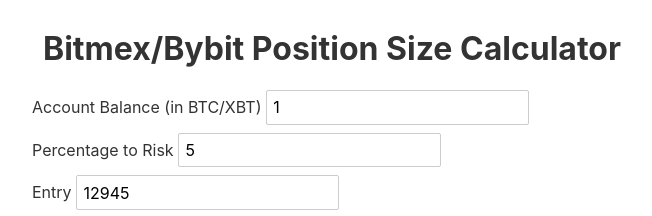
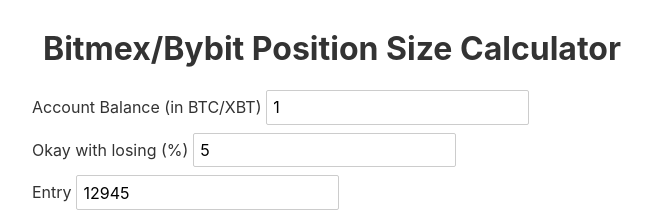
Before and after one commit to aviaryan/bitmex-position-size-calculator, a Svelte app: page / in a window 1280 px wide. Shown: the top 216 px of the page, without its empty margins (308-960 px from the left). Built offline with nearby package versions, Linux system fonts and the light colour scheme.

Commit message:
change text

```diff
--- a/src/App.svelte
+++ b/src/App.svelte
@@ -31,7 +31,7 @@
 		<input type="number" placeholder="1.00" bind:value={balance} />
 	</div>
 	<div>
-		Percentage to Risk
+		Okay with losing (%)
 		<input type="number" placeholder="5" bind:value={risk} />
 	</div>
 	<div>
```
